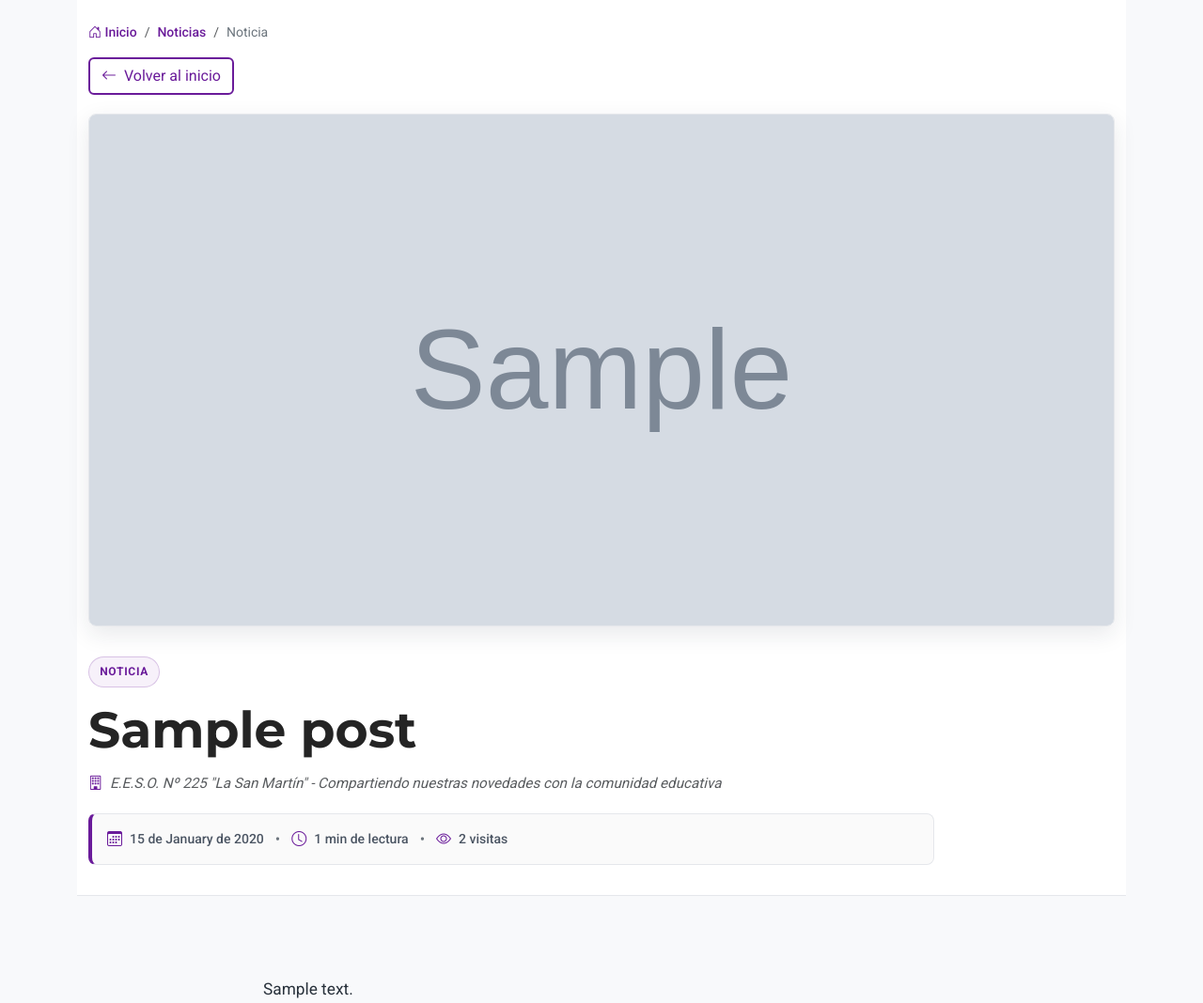
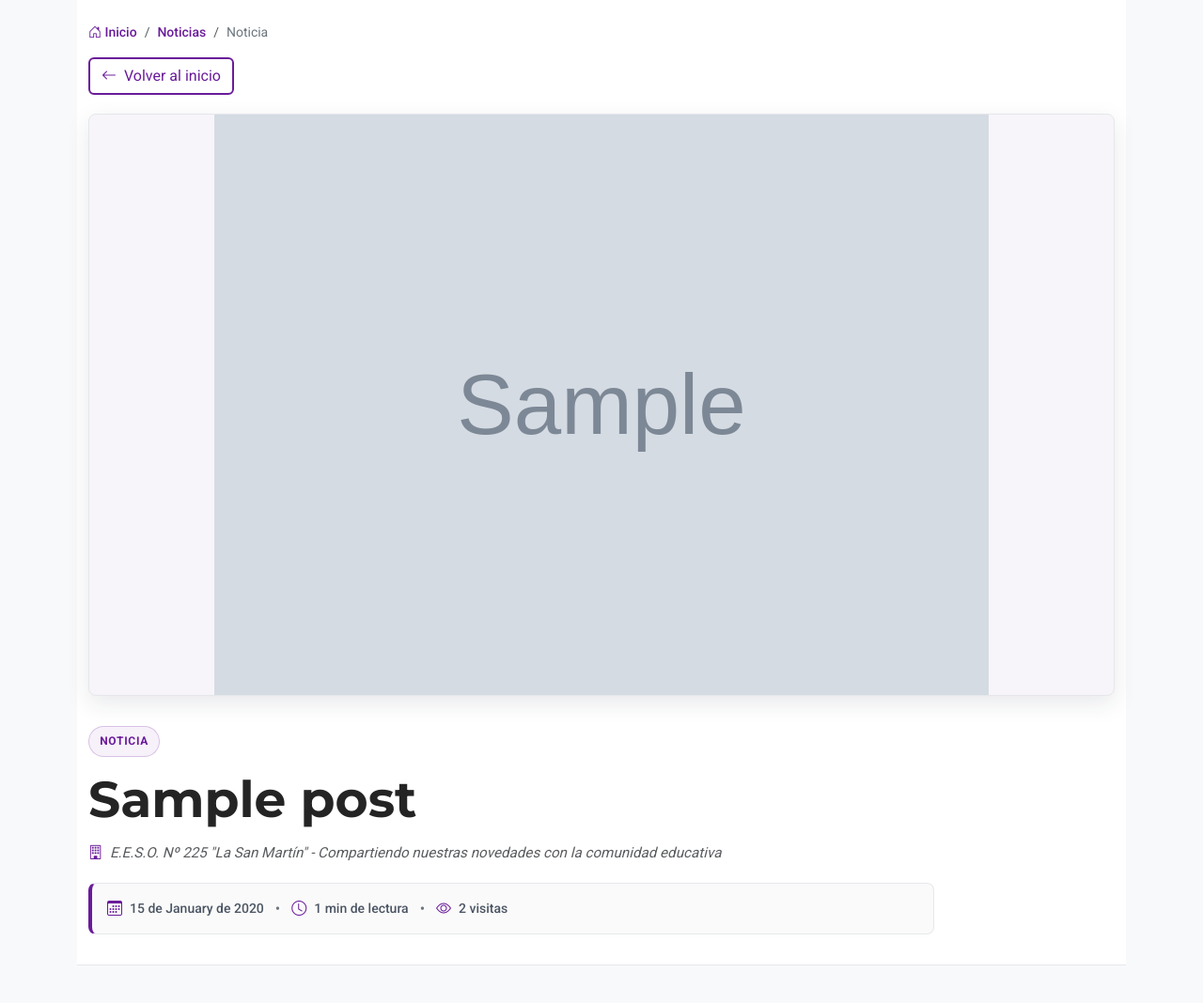
Before and after one commit to CristobalHenriquez/escuela-san-martin-app, a PHP site: page /Proyecto/noticia.php?id=1 in a window 1280 px wide. Shown: the part 99-1167 px from the top of the page at 94% size. Run offline with PHP 8.4, Linux system fonts and the light colour scheme; tables that the repository leaves empty hold one stand-in row (values such as "Sample post"); grey boxes marked "Sample" are stand-in pictures; some libraries are stand-ins or nearby versions.

Commit message:
Prevent article hero image cropping

```diff
--- a/assets/css/noticia.css
+++ b/assets/css/noticia.css
@@ -3,7 +3,7 @@
 .noticia-header > .container, .noticias-relacionadas > .container { max-width: 1120px; }
 .noticia-header .breadcrumb { margin-bottom: 1rem !important; font-size: .875rem; }
 .noticia-header .breadcrumb-item a { color: var(--color-violeta) !important; }
-.noticia-imagen-principal { display: block; width: 100%; max-height: 560px; aspect-ratio: 16 / 8; object-fit: cover; object-position: center; margin: 1.25rem 0 2rem; border: 1px solid #e5e7eb; border-radius: 8px; box-shadow: 0 8px 24px rgba(31, 41, 55, .10); }
+.noticia-imagen-principal { display: block; width: 100%; max-height: 620px; height: auto; object-fit: contain; object-position: center; margin: 1.25rem 0 2rem; border: 1px solid #e5e7eb; border-radius: 8px; background: #f7f5fa; box-shadow: 0 8px 24px rgba(31, 41, 55, .10); }
 .noticia-categoria, .related-category { display: inline-flex; align-items: center; width: fit-content; padding: .35rem .7rem; border: 1px solid rgba(106, 27, 154, .22); border-radius: 999px; background: #f7f1fa; color: var(--color-violeta); font-size: .75rem; font-weight: 700; letter-spacing: .06em; text-transform: uppercase; }
 .noticia-categoria { margin-bottom: 1rem; }
 .noticia-titulo { max-width: 900px; margin: 0 0 1rem !important; color: #242424 !important; font-size: 3.35rem !important; line-height: 1.08 !important; letter-spacing: 0 !important; }
@@ -25,5 +25,5 @@
 .btn-read-more { border-radius: 6px; background: var(--color-violeta); }
 .btn-read-more:hover { background: var(--color-violeta-claro); }
 .btn-violeta:focus-visible, .btn-outline-violeta:focus-visible, .btn-read-more:focus-visible, .related-news-link:focus-visible { outline: 3px solid rgba(106, 27, 154, .35); outline-offset: 3px; }
-@media (max-width: 768px) { .noticia-header { padding-top: 1rem; } .noticia-imagen-principal { aspect-ratio: 4 / 3; margin-bottom: 1.5rem; } .noticia-titulo { font-size: 2rem !important; } .noticia-contenido { margin-top: 1.5rem; font-size: 1rem; line-height: 1.75; } .noticia-meta { padding: .8rem; } .noticia-meta-item { font-size: .8rem; } .noticias-relacionadas { padding: 2.25rem 0; } }
+@media (max-width: 768px) { .noticia-header { padding-top: 1rem; } .noticia-imagen-principal { max-height: 420px; margin-bottom: 1.5rem; } .noticia-titulo { font-size: 2rem !important; } .noticia-contenido { margin-top: 1.5rem; font-size: 1rem; line-height: 1.75; } .noticia-meta { padding: .8rem; } .noticia-meta-item { font-size: .8rem; } .noticias-relacionadas { padding: 2.25rem 0; } }
 @media (prefers-reduced-motion: reduce) { .related-news-card, .related-card-img, .btn-read-more { transition: none !important; } }
```
